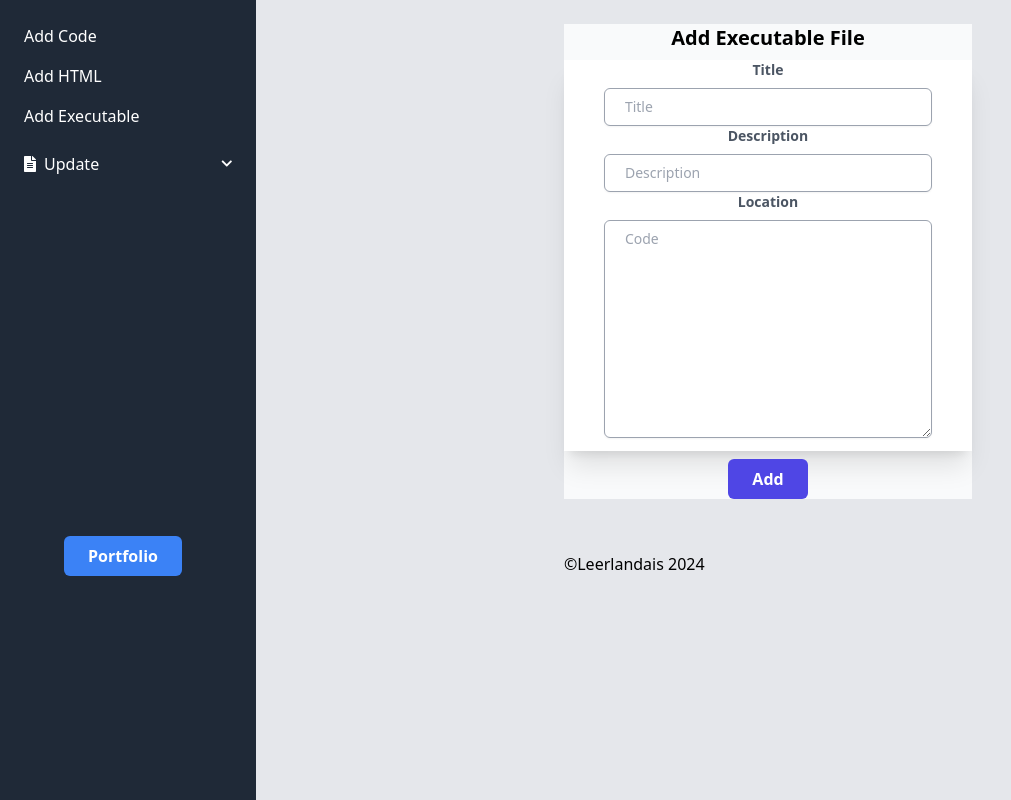
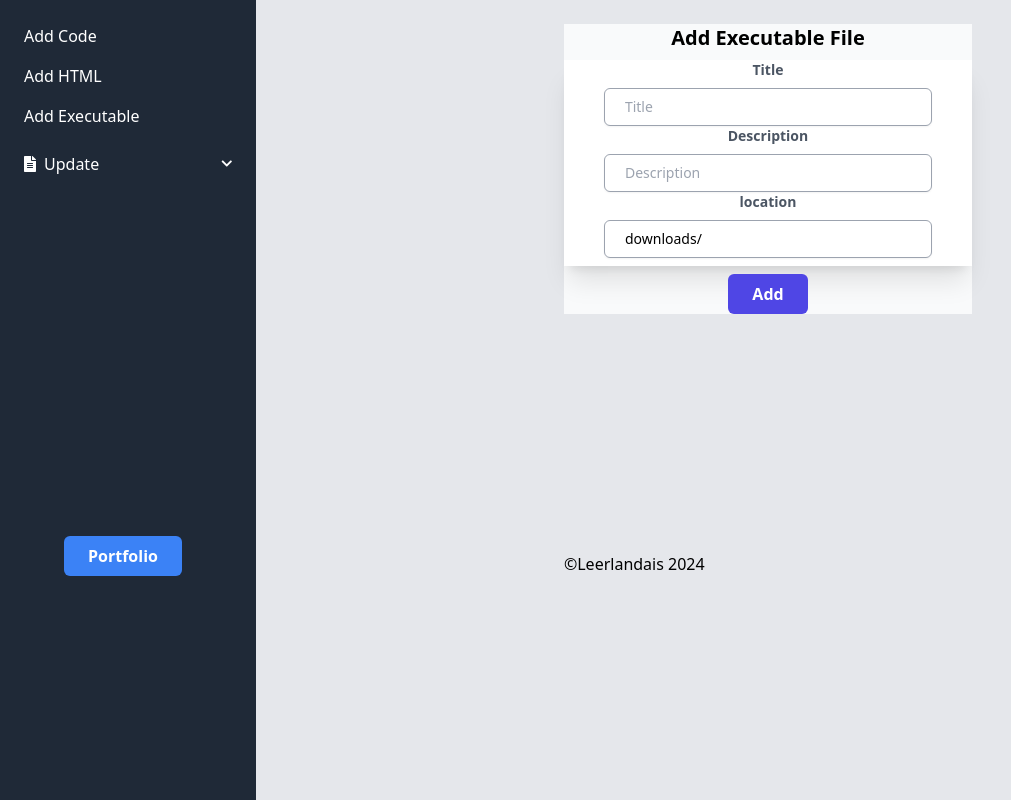
Before and after one commit to Leerlandais/final_snippets, a PHP site: template view/privateView/private.addExes.html.twig in a window 1280 px wide. Shown: the part 64-864 px from the top of the page, without its empty margins (0-1011 px from the left). Run offline with PHP 8.4, Linux system fonts and the light colour scheme; the template is opened without the code that fills it, so the values that code supplies are empty; some libraries are stand-ins or nearby versions.

Commit message:
addExes: corrected input fields and improved design

```diff
--- a/view/privateView/private.addExes.html.twig
+++ b/view/privateView/private.addExes.html.twig
@@ -11,22 +11,20 @@
                 <div class="bg-white shadow-xl px-10 pb-2 flex flex-row gap-4 text-sm text-center">
                     <div class="flex flex-row">
                         <div class="flex flex-col">
+
                             <div>
                                 <label class="text-gray-600 font-bold inline-block pb-2" for="addExesTitle">Title</label>
                                 <input class="border border-gray-400 focus:outline-slate-400 rounded-md w-full shadow-sm px-5 py-2" type="text" name="addExesTitle" id="addExesTitle" placeholder="Title" required>
                             </div>
+
                             <div>
                                 <label class="text-gray-600 font-bold inline-block pb-2" for="addExesDesc">Description</label>
                                 <input class="border border-gray-400 focus:outline-slate-400 rounded-md w-full shadow-sm px-5 py-2" type="text" name="addExesDesc" id="addExesDesc" placeholder="Description" required>
                             </div>
 
                             <div>
-                                <label class="text-gray-600 font-bold inline-block pb-2" for="addExesLoc">Location</label>
-                                <textarea class="border border-gray-400 focus:outline-slate-400 rounded-md w-full shadow-sm px-5 py-2"
-                                          rows="10"
-                                          name="addExesLoc"
-                                          id="addExesLoc"
-                                          placeholder="Code" required></textarea>
+                                <label class="text-gray-600 font-bold inline-block pb-2" for="addExesLoc">location</label>
+                                <input class="border border-gray-400 focus:outline-slate-400 rounded-md w-full shadow-sm px-5 py-2" type="text" name="addExesLoc" id="addExesLoc" placeholder="downloads/" value="downloads/" required>
                             </div>
 
                         </div>
```
